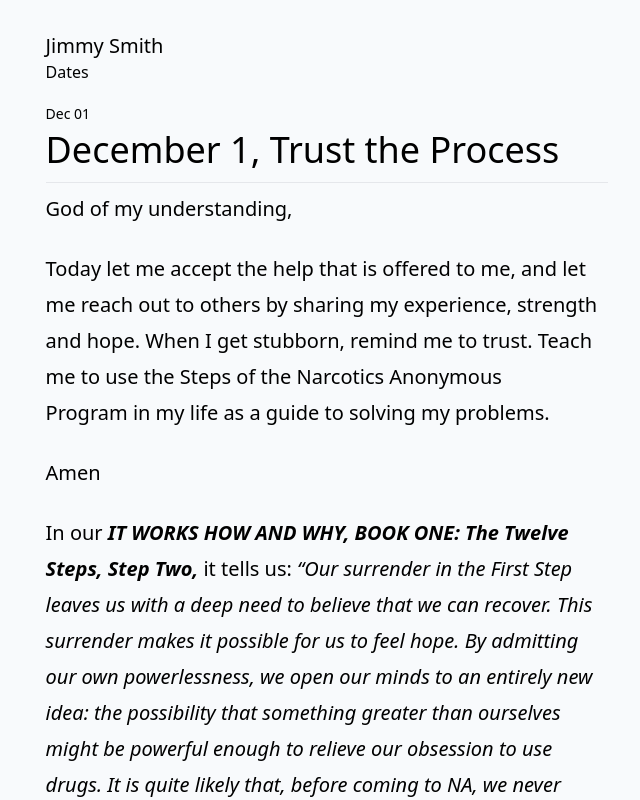
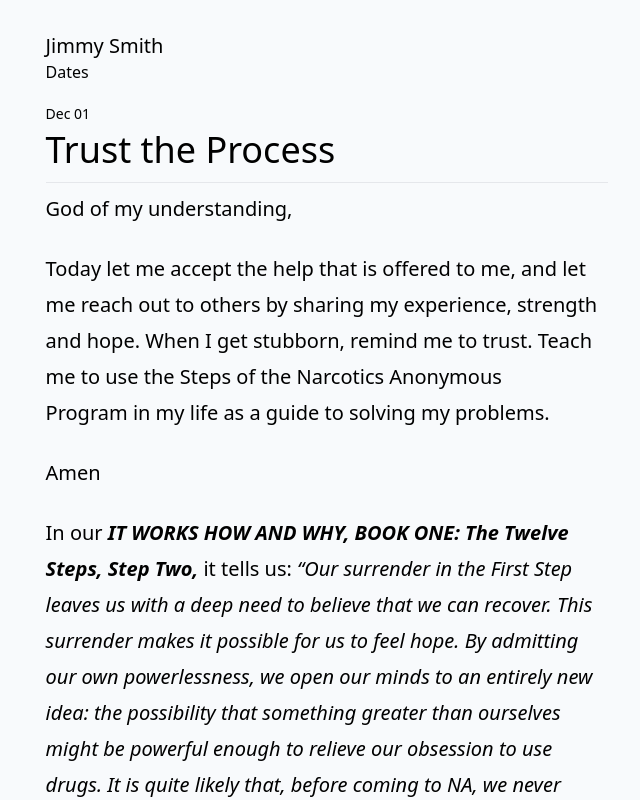
Before and after one commit to gregrossdev/jimmy-smith, an Astro site: page /date/12/01 in a window 1280 px wide. Shown: the top 800 px of the page, without its empty margins (313-953 px from the left). Built offline with nearby package versions, Linux system fonts and the light colour scheme; Astro itself is replaced by a stand-in of ours.

Commit message:
Update December “01”

```diff
--- a/src/pages/date/12/01.md
+++ b/src/pages/date/12/01.md
@@ -1,7 +1,7 @@
 ---
 layout: ../../../layouts/BasePost.astro
 date: Dec 01
-title: December 1, Trust the Process
+title: Trust the Process
 ---
 
 God of my understanding,
```
